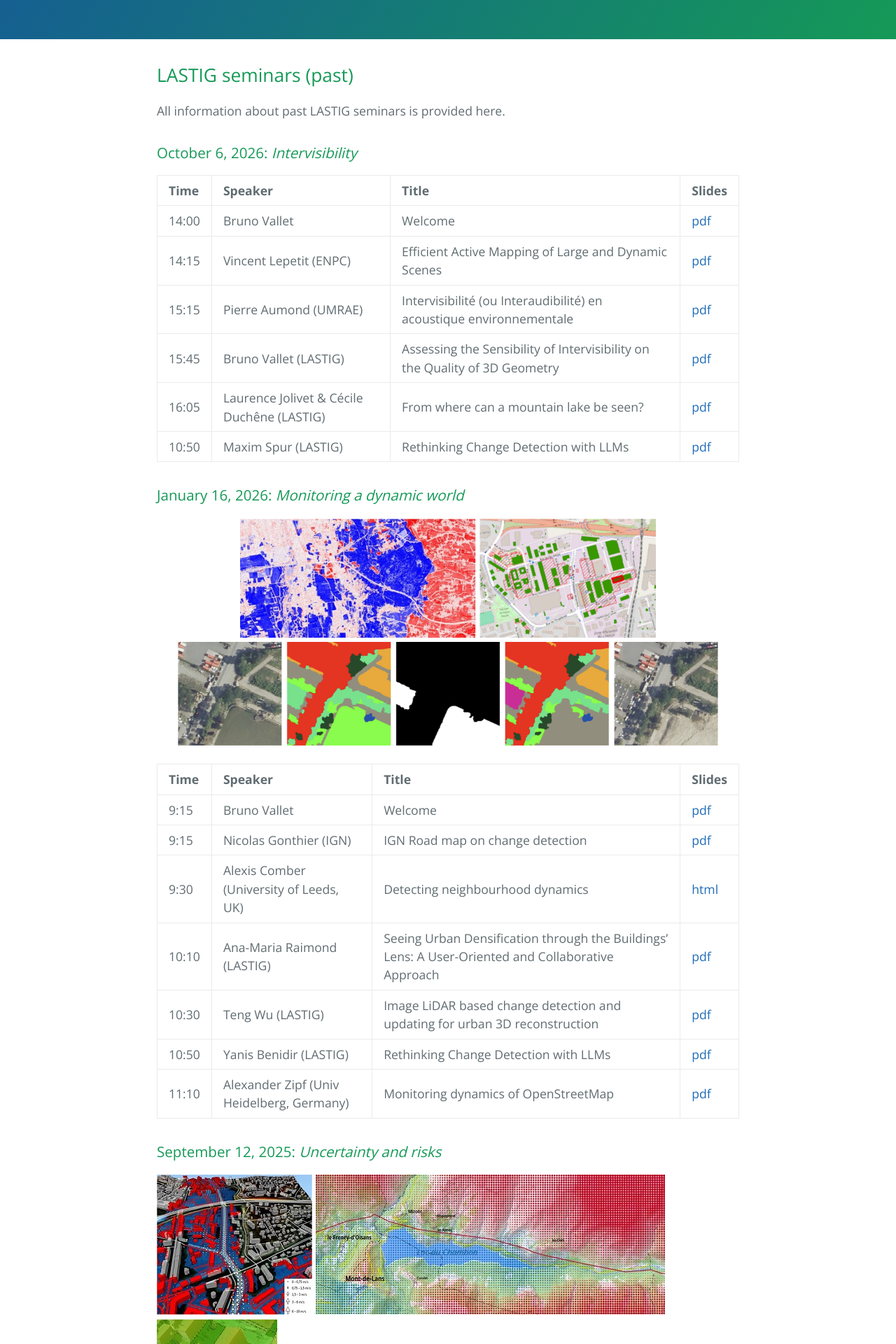
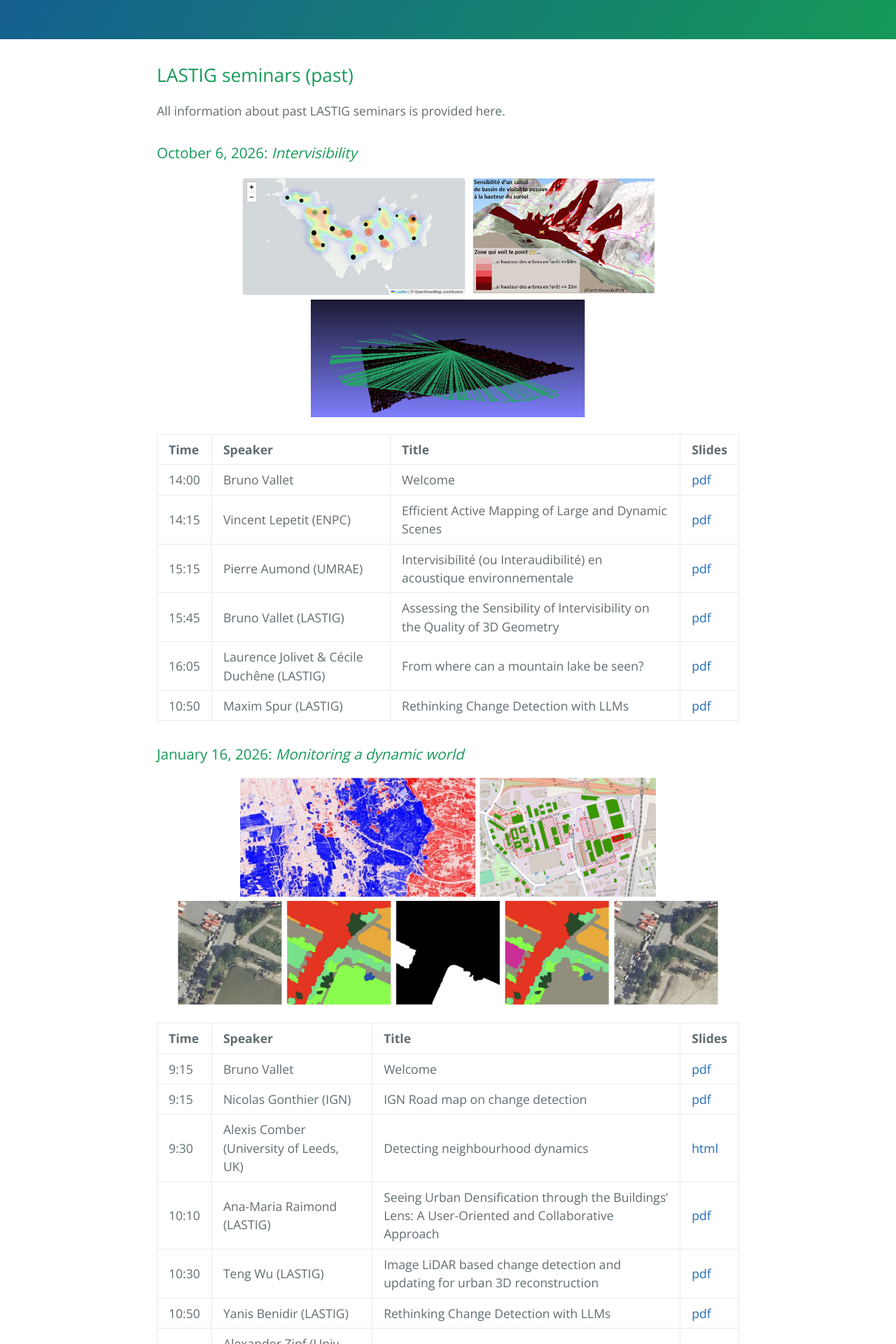
Before and after one commit to umrlastig/seminars, a Jekyll site: the page built from past.md, in a window 1280 px wide. Shown: the part 327-2247 px from the top of the page at 70% size. Built offline with Jekyll 4.4.1, drawn with Linux system fonts in a browser that asks for light colours.

Commit message:
Add seminar details for October 6, 2026

```diff
--- a/past.md
+++ b/past.md
@@ -9,6 +9,9 @@ description: All details on the past LASTIG seminars, content to be improved !
 All information about past LASTIG seminars is provided here.
 
 ### October 6, 2026: _Intervisibility_
+<p align="center">
+<img src="documents/aumont.png" height="170" />   <img src="documents/duchenejolivet.png" height="170" /> <img src="documents/darshan.png" height="168" />
+</p>
 
 | Time      | Speaker         | Title | Slides |
 |:-------------|:------------------|:------|:------|
```
